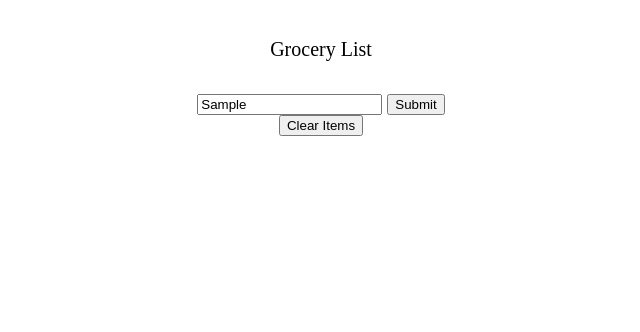
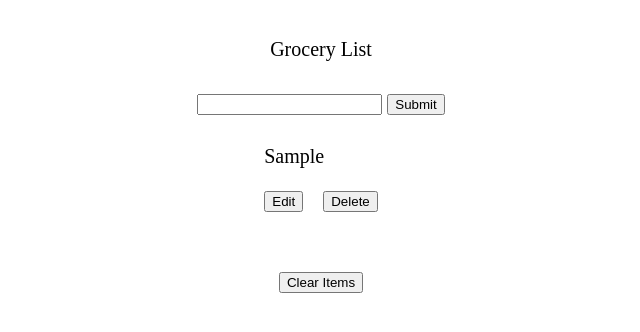
Before and after one commit to elias-paivaSA/Grocery-List, a website: page index.html in a window 1280 px wide. Both pictures are taken after typing "Sample" into the empty fields and a click on the button "Submit". Shown: the whole page, without its empty margins (319-959 px from the left). Drawn offline with Linux system fonts and the light colour scheme.

Commit message:
Add files via upload

```diff
--- a/index.html
+++ b/index.html
@@ -13,9 +13,11 @@
             <input type="text" name="grocery" id="grocery">
             <button id="btn">Submit</button>
         </form>
-        <main id="main">
-
-        </main>
+        <div id="wrap-main">
+            <main id="main">
+                <div id="wrapP"></div>
+            </main>
+        </div>
         <button id="clear">Clear Items</button>
         <script src="script.js"></script>
     </div>
--- a/script.js
+++ b/script.js
@@ -2,7 +2,8 @@ const input = document.getElementById("grocery");
 const submitBtn = document.getElementById("btn");
 const main = document.getElementById("main");
 const clearButton = document.getElementById("clear");
-const form = document.getElementById("form")
+const form = document.getElementById("form");
+const wrapP = document.getElementById("wrapP");
 
 submitBtn.addEventListener("click", (e) => {
     e.preventDefault();
@@ -11,8 +12,9 @@ submitBtn.addEventListener("click", (e) => {
     const newButton1 = document.createElement("button");
     const newButton2 = document.createElement("button");
     const textValue = newP.innerHTML = inputValue;
-    const wrapP = document.createElement("")
     main.appendChild(newP);
+    newP.innerHTML = inputValue;
+    wrapP.appendChild(newP);
     main.appendChild(newButton1);
     main.appendChild(newButton2);
     newButton1.id = "button1";
--- a/style.css
+++ b/style.css
@@ -6,17 +6,15 @@
     font-size: 20px;
 }
 
-header {
-
+header, main {
     margin: 30px 0;
-}
-
-main {
-    display: flex;
-    justify-content:baseline;
 }
 
 
 #button1 {
     margin-right: 20px;
 }
+
+#clear {
+    margin-top: 30px;
+}
```
